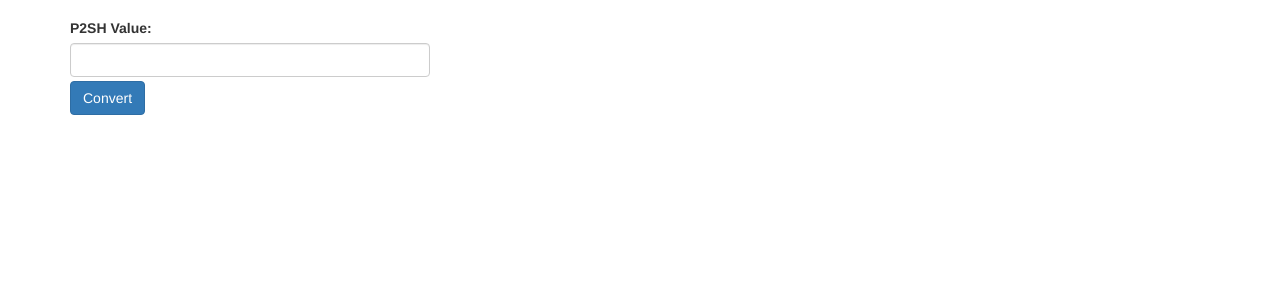
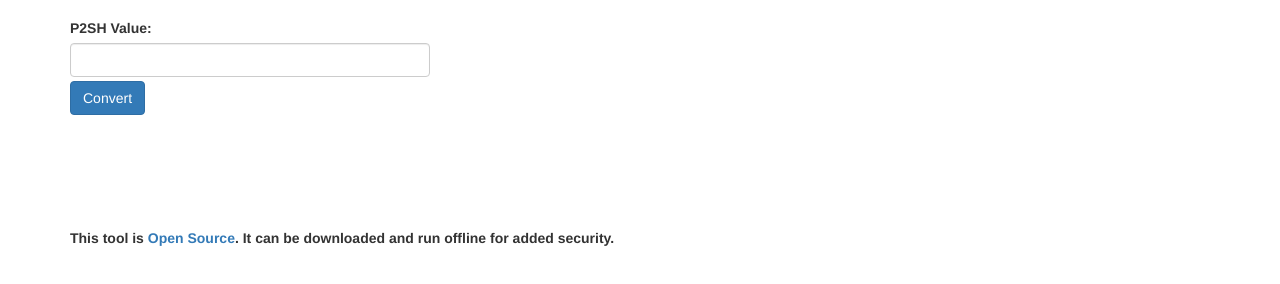
Before and after one commit to emc2foundation/emc2-p2sh-convert, a plain HTML site: page index.html in a window 1280 px wide. Shown: the part 54-338 px from the top of the page. Drawn offline with Linux system fonts and the light colour scheme.

Commit message:
Links included in the page and readme

```diff
--- a/index.html
+++ b/index.html
@@ -26,11 +26,9 @@
 					default:
 						throw "unknown";
 				}
-				// 5 <-> 50
-				// 196 <-> 58
+				// 5 <-> 55
 				address = bitcoin.address.toBase58Check(decoded['hash'], version);
 			} catch(err) {
-        console.log('err', err);
 				message = "Please enter a valid address."
 			    address = "";
 			}
@@ -64,5 +62,6 @@
 
 		<label id="message"/>
 
+    <footer style="margin-top: 7em;">This tool is <a href="https://github.com/emc2foundation/emc2-p2sh-convert">Open Source</a>. It can be downloaded and run offline for added security.</footer>
 	</div>
 </html>
```
Also changed, not shown: 1 other file.
